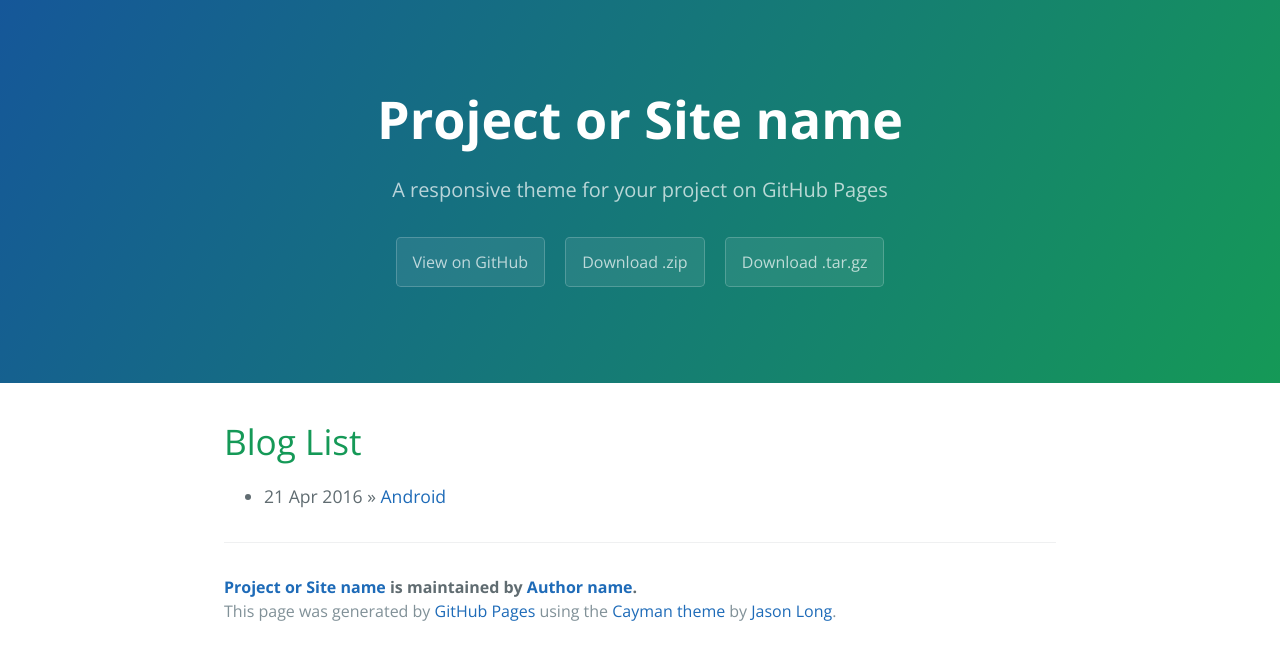
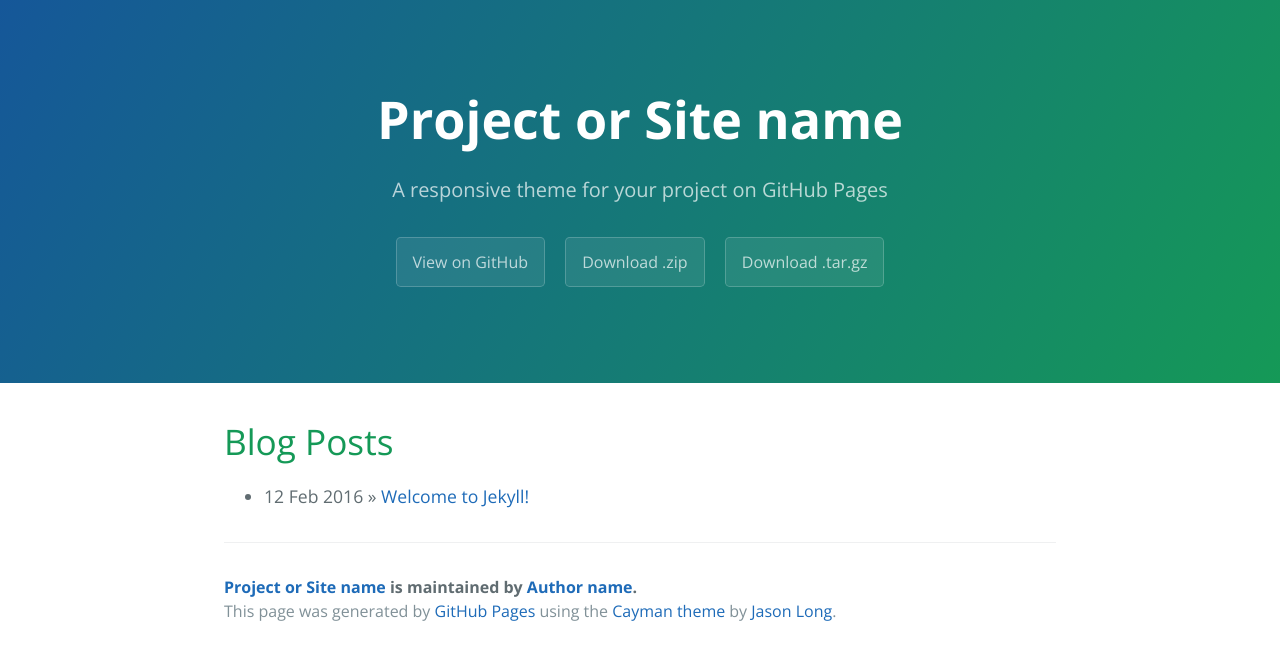
Before and after one commit to tuelee/tuelee.github.io, a Jekyll site: the page built from index.html, in a window 1280 px wide. Shown: the top 660 px of the page. Built offline with Jekyll 4.4.1, drawn with Linux system fonts in a browser that asks for light colours; Markdown is read by kramdown in place of the engine named in the settings; the list of posts is cut into pages by our own code.

Commit message:
rollback

```diff
--- a/_posts/2016-02-12-sample-content.markdown
+++ b/_posts/2016-02-12-sample-content.markdown
@@ -1,7 +1,7 @@
 ---
 layout: default
-title:  "Android"
-date:   2016-04-21 17:50:00
+title:  "Welcome to Jekyll!"
+date:   2016-02-12 17:50:00
 categories: main
 ---
 
--- a/index.html
+++ b/index.html
@@ -4,7 +4,7 @@ title: {{ site.name }}
 ---
 
 <div id="home">
-  <h1>Blog List</h1>
+  <h1>Blog Posts</h1>
   <ul class="posts">
     {% for post in site.posts %}
       <li><span>{{ post.date | date_to_string }}</span> &raquo; <a href="{{ site.baseurl }}{{ post.url }}">{{ post.title }}</a></li>
```
